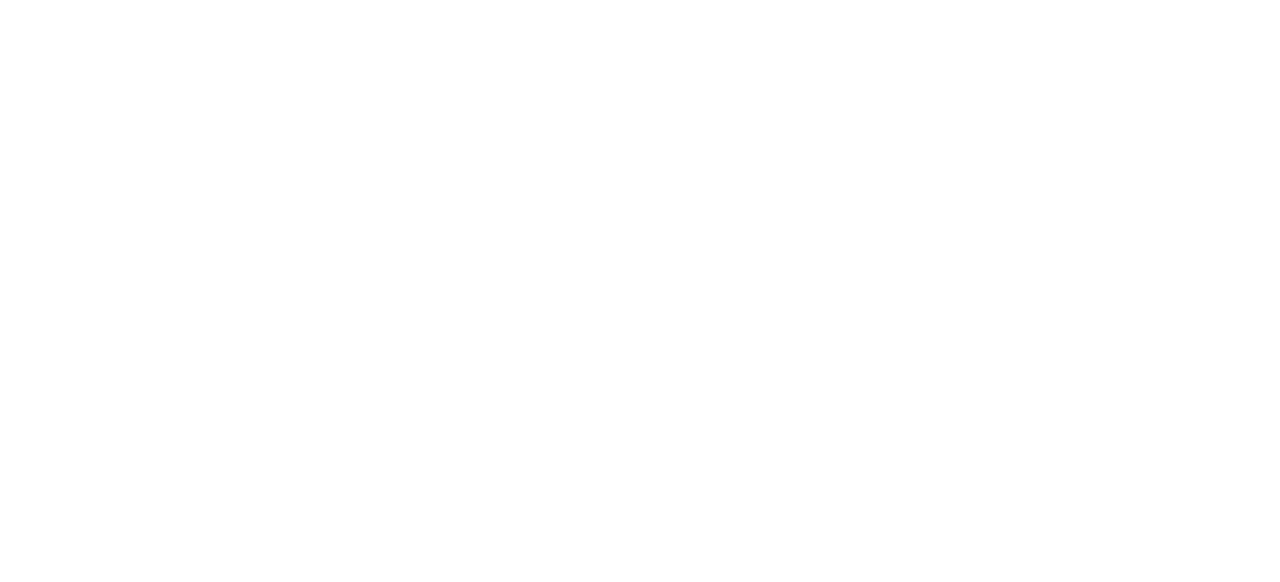
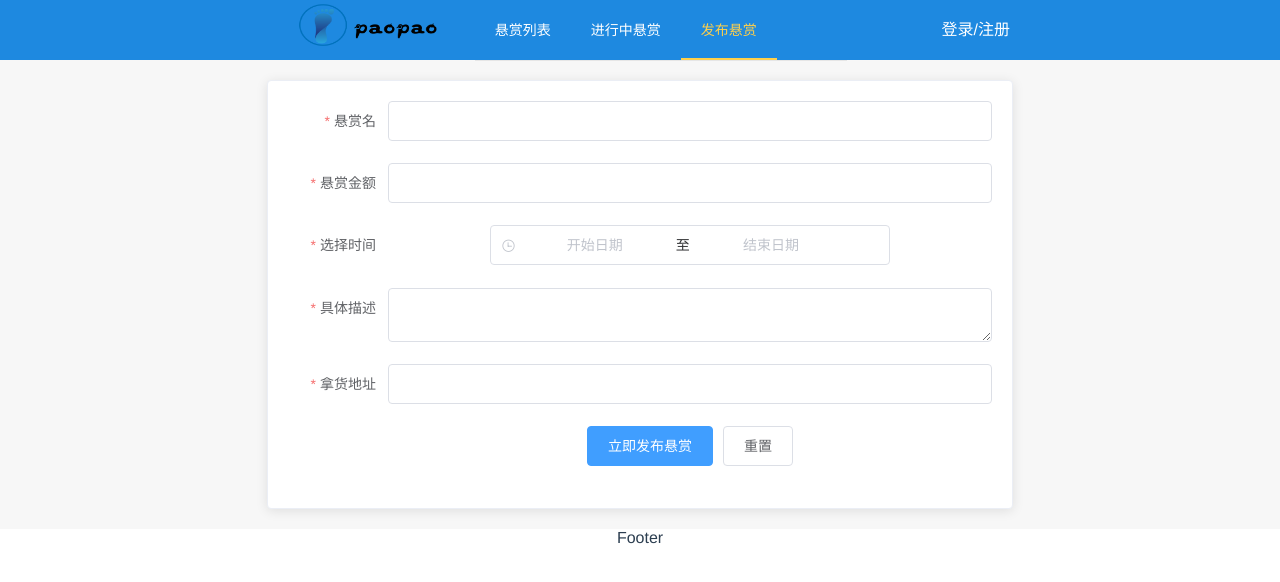
Before and after one commit to ds-paopao/paopao, a Vue app in the folder frontend/: page /Addxs in a window 1280 px wide. Shown: the top 582 px of the page. Built offline with nearby package versions, Linux system fonts and the light colour scheme.

Commit message:
修改前端

```diff
--- a/frontend/src/components/menu.vue
+++ b/frontend/src/components/menu.vue
@@ -3,16 +3,18 @@
 
          <el-menu
                  style="width: 100%"
-                 :default-active="3"
+                 :default-active="$route.path"
                  class="el-menu-demo"
                  mode="horizontal"
                  @select="handleSelect"
                  background-color="#1E89E0"
                  text-color="#fff"
+                 :router="true"
                  active-text-color="#ffd04b">
 
-             <el-menu-item index="3">悬赏列表</el-menu-item>
-             <el-menu-item index="4">订单列表</el-menu-item>
+             <el-menu-item index="/">悬赏列表</el-menu-item>
+             <el-menu-item index="/OderList">进行中悬赏</el-menu-item>
+             <el-menu-item index="/Addxs">发布悬赏</el-menu-item>
          </el-menu>
 
 
--- a/frontend/src/views/About.vue
+++ /dev/null
@@ -1,5 +0,0 @@
-<template>
-  <div class="about">
-    <h1>This is an about page</h1>
-  </div>
-</template>
--- /dev/null
+++ b/frontend/src/views/Addxs/index.vue
@@ -0,0 +1,95 @@
+<template>
+    <div>
+        <el-card class="box-card">
+            <el-form :model="ruleForm" :rules="rules" ref="ruleForm" label-width="100px" class="demo-ruleForm">
+                <el-form-item label="悬赏名" prop="brief">
+                    <el-input v-model="ruleForm.brief"></el-input>
+                </el-form-item>
+                <el-form-item label="悬赏金额" prop="price">
+                    <el-input v-model="ruleForm.price"></el-input>
+                </el-form-item>
+                <el-form-item label="选择时间" required>
+                    <el-col :span="24">
+                        <el-form-item prop="time">
+                            <el-date-picker
+                                    v-model="ruleForm.time"
+                                    type="datetimerange"
+                                    range-separator="至"
+                                    start-placeholder="开始日期"
+                                    end-placeholder="结束日期">
+                            </el-date-picker>
+                        </el-form-item>
+                    </el-col>
+                </el-form-item>
+                <el-form-item label="具体描述" prop="context">
+                    <el-input type="textarea" v-model="ruleForm.context"></el-input>
+                </el-form-item>
+                <el-form-item label="拿货地址" prop="address">
+                    <el-input v-model="ruleForm.address"></el-input>
+                </el-form-item>
+                <el-form-item>
+                    <el-button type="primary" @click="submitForm('ruleForm')">立即发布悬赏</el-button>
+                    <el-button @click="resetForm('ruleForm')">重置</el-button>
+                </el-form-item>
+            </el-form>
+        </el-card>
+
+    </div>
+</template>
+
+<script>
+    export default {
+        data() {
+            return {
+                ruleForm: {
+                    brief: '',
+                    context: '',
+                    price: '',
+                    time: '',
+                    address: '',
+                },
+                rules: {
+                    brief: [
+                        { required: true, message: '请输入悬赏名', trigger: 'brief' }
+                    ],
+                    time: [
+                        { type: 'date', required: true, message: '请选择时间', trigger: 'change' }
+                    ],
+                    context: [
+                        { required: true, message: '请填写具体描述', trigger: 'blur' }
+                    ],
+                    price: [
+                        { required: true, message: '请输入金额', trigger: 'blur' }
+                    ],
+                    address: [
+                        { required: true, message: '请填写拿货地址', trigger: 'blur' }
+                    ],
+                }
+            };
+        },
+        methods: {
+            submitForm(formName) {
+                this.$refs[formName].validate((valid) => {
+                    if (valid) {
+                        alert('submit!');
+                    } else {
+                        console.log('error submit!!');
+                        return false;
+                    }
+                });
+            },
+            resetForm(formName) {
+                this.$refs[formName].resetFields();
+            }
+        }
+    }
+</script>
+
+<style scoped>
+    .box-card {
+
+        width: 60%;
+        height: 100%;
+        margin: 0 auto;
+    }
+</style>
--- a/frontend/src/views/Home.vue
+++ b/frontend/src/views/Home.vue
@@ -1,28 +1,30 @@
 <template>
     <div class="home">
         <el-container>
-
-
             <el-container>
                 <el-header>
                     <el-row>
+                        <!-- logo start -->
                         <el-col :span="4" class="logo">
                             <img src="@/assets/logo.png" width="150px" height="50px">
                         </el-col>
+                        <!-- logo end -->
+                        <!-- 导航栏 start -->
                         <el-col :span="12">
                             <div style="width: 60%;margin: auto 0">
                                 <menus></menus>
                             </div>
                         </el-col>
+                        <!-- 导航栏 end -->
+                        <!-- 登录头像 start -->
                         <el-col :span="5" class="login">
                             <el-dropdown v-if="isLogin">
                       <span class="el-dropdown-link">
-                       <img src="@/assets/logo.png" width="30px" height="30px" style="border-radius:50%;"><i
-                              class="el-icon-arrow-down el-icon--right"></i>
+                           <el-avatar icon="el-icon-user-solid" style="margin-top: 10px"></el-avatar>
                       </span>
                                 <el-dropdown-menu slot="dropdown">
                                     <el-dropdown-item>个人信息</el-dropdown-item>
-                                    <el-dropdown-item>我的订单</el-dropdown-item>
+                                    <el-dropdown-item>历史订单</el-dropdown-item>
                                     <el-dropdown-item>我的悬赏</el-dropdown-item>
                                     <el-dropdown-item divided>退出登录</el-dropdown-item>
                                 </el-dropdown-menu>
@@ -31,14 +33,19 @@
                                 <a @click.prevent="openLogin = true" href="#">登录/注册</a>
                             </div>
                         </el-col>
+                        <!-- 登录头像 end -->
                     </el-row>
 
+                </el-header>
 
-                </el-header>
+
                 <el-main>
                     <router-view/>
                 </el-main>
-                <el-footer>Footer</el-footer>
+
+                <el-footer>
+                    Footer
+                </el-footer>
             </el-container>
             <!-- <el-aside width="50px" style="z-index: 100">
                  <div style="height: 40%"></div>
@@ -50,9 +57,14 @@
                  </div>
              </el-aside>-->
         </el-container>
+
+        <!-- 回到顶部组件 start -->
         <el-backtop :bottom="100">
 
         </el-backtop>
+        <!-- 回到顶部组件 end -->
+
+        <!-- 登录组件 start -->
         <el-dialog :title="isLogin ? '登录' : '注册'" :visible.sync="openLogin">
             <el-form>
                 <el-form-item label="手机号" :label-width="100">
@@ -75,6 +87,7 @@
                 <el-button type="primary" @click="login()">确 定</el-button>
             </div>
         </el-dialog>
+        <!-- 登录组件 end -->
     </div>
 </template>
 
@@ -133,10 +146,11 @@
     }
 </script>
 <style>
-    a{
+    a {
         text-decoration: none;
         color: white;
     }
+
     .car {
         margin: auto 0;
         color: #ffffff;
@@ -147,12 +161,15 @@
         color: #333;
         text-align: center;
     }
-    .page-component__scroll{
+
+    .page-component__scroll {
         height: 100%;
     }
+
     .el-scrollbar__wrap {
         overflow-x: hidden;
     }
+
     .page-component__scroll .el-scrollbar__wrap {
         overflow-x: auto;
     }
@@ -207,15 +224,16 @@
 
 
     .box-card {
-
         width: 60%;
         height: 100%;
         margin: 0 auto;
     }
-    .logo{
+
+    .logo {
         margin-left: 20%;
     }
-    .login{
-        margin-left: -23%;
+
+    .login {
+        margin-left: -20%;
     }
 </style>
--- /dev/null
+++ b/frontend/src/views/OderList/index.vue
@@ -0,0 +1,139 @@
+<template>
+    <div>
+        <el-card class="box-card">
+            <div style="margin-top: 15px;">
+
+                    <el-tabs v-model="activeName" @tab-click="handleClick">
+                        <el-tab-pane  label="已接悬赏" name="first">
+                            <el-card shadow="hover" style="margin-top: 10px" v-for="i in 5">
+                                <el-row>
+                                    <el-col :span="6">
+                                        <el-image :src="'@/assets/logo.png'"></el-image>
+                                    </el-col>
+                                    <el-col :span="18">
+                                        <el-row>
+                                            <h3>标题</h3>
+                                        </el-row>
+                                        <el-row>
+                                            <p>
+                                                zzzzzzzzzzzzzzzzzzzzzzzzzzzzzzzzzzzzzzzzasdas
+                                                dddddddddddddddddddddddddddddddddddddddddddddddddddddd
+                                                asddddddddddddddddddddddddddddddddddddddddddd
+                                                asddddddddddddddddddddddddddddddddddddddddddd
+                                            </p>
+                                        </el-row>
+                                    </el-col>
+                                </el-row>
+                            </el-card>
+
+                        </el-tab-pane>
+                        <el-tab-pane label="我发布的悬赏" name="second">
+                            <el-card shadow="hover" style="margin-top: 10px" v-for="i in 5">
+                                <el-row>
+                                    <el-col :span="6">
+                                        <el-image :src="'@/assets/logo.png'"></el-image>
+                                    </el-col>
+                                    <el-col :span="18">
+                                        <el-row>
+                                            <h3>标题</h3>
+                                        </el-row>
+                                        <el-row>
+                                            <p>
+                                                zzzzzzzzzzzzzzzzzzzzzzzzzzzzzzzzzzzzzzzzasdas
+                                                dddddddddddddddddddddddddddddddddddddddddddddddddddddd
+                                                asddddddddddddddddddddddddddddddddddddddddddd
+                                                asddddddddddddddddddddddddddddddddddddddddddd
+                                            </p>
+                                        </el-row>
+                                    </el-col>
+                                </el-row>
+                            </el-card>
+
+                        </el-tab-pane>
+                    </el-tabs>
+
+            </div>
+        </el-card>
+    </div>
+</template>
+
+<script>
+    export default {
+        name: "index",
+        methods: {
+            handleSizeChange(val) {
+                console.log(`每页 ${val} 条`);
+            },
+            handleCurrentChange(val) {
+                console.log(`当前页: ${val}`);
+            }
+        },data() {
+            return {
+                key: '',
+                activeName:'first'
+            }
+        }
+
+    }
+</script>
+
+<style scoped>
+    .xs-item {
+        float: left;
+        margin-top: 10px;
+    }
+
+    .item-card {
+        height: 150px;
+        margin-top: 10px;
+
+    }
+
+    .box-card {
+
+        width: 60%;
+        height: 100%;
+        margin: 0 auto;
+    }
+
+    .el-tabs {
+        margin-top: 20px;
+    }
+
+
+    .time {
+        font-size: 13px;
+        color: #999;
+    }
+
+    .bottom {
+        margin-top: 13px;
+        line-height: 12px;
+    }
+
+    .button {
+        width: 100px;
+        height: 50px;
+        padding: 0;
+        float: right;
+        margin-bottom: 5px;
+        margin-right: 2px;
+
+    }
+
+    .image {
+        width: 150px;
+        height: 100%;
+        display: block;
+    }
+
+    .clearfix:before,
+    .clearfix:after {
+        display: table;
+        content: "";
+    }
+
+    .clearfix:after {
+        clear: both
+    }
+</style>
```
Also changed, not shown: frontend/src/router/index.js (+12 -10 lines). Lines whose indentation alone changed are shown as unchanged.
